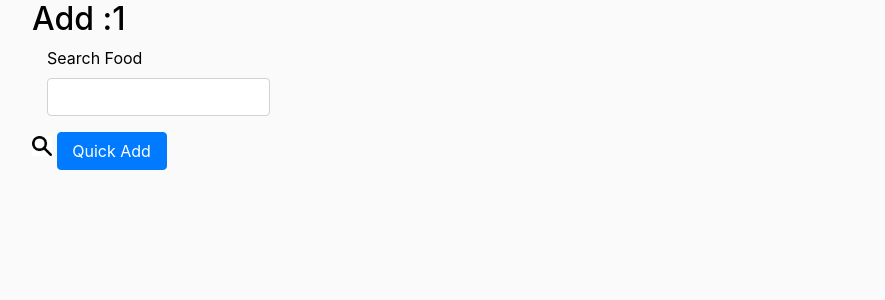
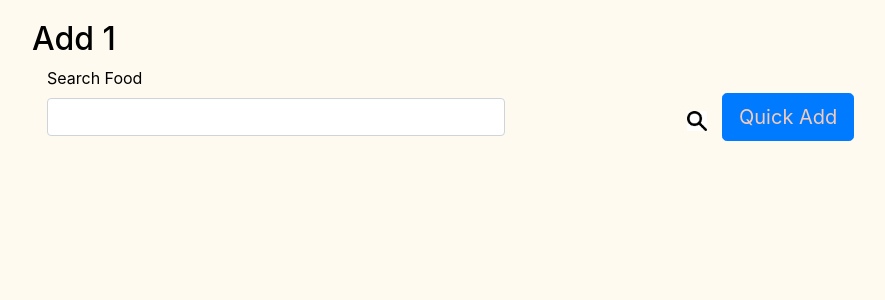
Before and after one commit to espressodepresso/CZ2006-Software-Engineering, a Flask app: page /addFoodRecord/1 in a window 1280 px wide. Shown: the part 79-379 px from the top of the page, without its empty margins (53-938 px from the left). Run offline with Flask 2, Linux system fonts and the light colour scheme; some libraries are stand-ins or nearby versions.

Commit message:
add css styling

```diff
--- a/Neutral/static/styles/search.css
+++ b/Neutral/static/styles/search.css
@@ -1,12 +1,43 @@
 body {
     background-color: #FFFAF0;
   }
-  .searchbutton{
-      margin-top: 2.5%;
 
+.searchsearch{
+    margin-top:190%;
 }
 
+dl{
+    width:50%
+    display:inline-block;
+}
+.main-form{
+    width:90%;
+}
 
+.search-form{
+    width:90%;
+}
+.anybutton{
+    margin-top:20%;
+}
+.add-div{
+    margin-left: 5px;
+}
+
+input#foodname.form-control{
+    width:100%
+}
+label.control-label{
+    width:100%
+}
+.food-record-add{
+    width:650px;
+}
+
+.food-record-search{
+    margin-right:10px;
+    margin-top:150%;
+}
 
 
 .first-row{
@@ -26,7 +57,6 @@ body {
 body {
     background-color: #FFFAF0;
 }
-
  .date-buttons{
       margin-bottom:10px;
     }
@@ -53,3 +83,12 @@ body {
     .ct-series-c .ct-slice-donut {
     stroke: rgb(235, 76, 76);
   }
+
+.editbtn{
+    margin-bottom: 3%;
+}
+
+.parent{
+    display:flex;
+
+}
--- a/Neutral/templates/addFoodRecord.html
+++ b/Neutral/templates/addFoodRecord.html
@@ -10,7 +10,7 @@
 <script src="https://stackpath.bootstrapcdn.com/bootstrap/4.3.1/js/bootstrap.min.js" integrity="sha384-JjSmVgyd0p3pXB1rRibZUAYoIIy6OrQ6VrjIEaFf/nJGzIxFDsf4x0xIM+B07jRM" crossorigin="anonymous"></script>
 <script src="https://stackpath.bootstrapcdn.com/bootstrap/4.3.1/js/bootstrap.min.js" integrity="sha384-JjSmVgyd0p3pXB1rRibZUAYoIIy6OrQ6VrjIEaFf/nJGzIxFDsf4x0xIM+B07jRM" crossorigin="anonymous"></script>
 
-<link rel="stylesheet" href="{{url_for('static', filename='search.css')}}">
+<link type="text/css" rel="stylesheet" href="{{ url_for('static', filename='styles/search.css') }}" />
 {% endblock %}
 
 {% block content %}
@@ -84,19 +84,26 @@
 
         <div class = 'row first-row'>
             <div style="clear: both">
-                <h2 style="float: left" >Add  :</header>
-                <h2 style="float: left" id = "meal">{{meal}}</header>
+                <h2 style="float: left" id = "meal" >Add {{meal}} </header>
             </div>
         </div>
 
         <div class="row">
             <form method="POST" action=""  class="main-form">
-            <dl class="col-md-10 col-lg-10">
-                {{ form.csrf_token }}
-                {{ wtf.form_field(form.foodname) }}
-            </dl>
-            <input class="searchbutton" type="image" src="../static/images/search.png" width="20" height="20" alt="Submit" />
-            <button class="btn btn-primary anybutton" id = 'quickadd' style = "width:110px;"><span class="glyphicon glyphicon-plus-sign"></span> Quick Add </button></td>
+                <div class="parent">
+                    <div class="food-record-add">
+                        <dl class="col-md-9 col-lg-9 ">
+                            {{ form.csrf_token }}
+                            {{ wtf.form_field(form.foodname) }}
+                        </dl>
+                    </div>
+                    <div class="add-div">
+                        <input class="searchbutton food-record-search" type="image" src="../static/images/search.png" width="20" height="20" alt="Submit"/>
+                    </div>
+                    <div class="add-div">
+                        <button class="btn btn-primary anybutton btn-lg" id = 'quickadd'><span class="glyphicon glyphicon-plus-sign"></span> Quick Add </button>
+                    </div>
+                </div>
             </form>
         </div>
         {% if foodList %}
@@ -130,7 +137,7 @@
                         <td>{{food.food_protein}}</td>
                         <td>{{food.food_sodium}}</td>
                         <td>{{food.food_fibres}}</td>
-                        <td class = "text-right"><button class="btn anybutton" style = "width:100px;"><span class="glyphicon glyphicon-plus-sign"></span> Add Food </button></td>
+                        <td class = "text-right"><button class="btn btn-success" style = "width:100px;"><span class="glyphicon glyphicon-plus-sign"></span> Add Food </button></td>
                     </tr>
                 </tbody>
             </table>
--- a/Neutral/templates/foodRecord.html
+++ b/Neutral/templates/foodRecord.html
@@ -132,8 +132,8 @@
                             <td style = 'text-align:center'>{{food.food_protein}}</td>
                             <td style = 'text-align:center'>{{food.food_sodium}}</td>
                             <td style = 'text-align:center'>{{food.food_fibres}}</td>
-                            <td class = "text-right"><button class="btn btn-primary editbtn"  data-toggle="editmodal" data-target="#edit"><i class="fa fa-pencil-square"></i></button>
-                                                     <button class="btn btn-primary deletebtn" id = "delete"><i class="fa fa-trash"></i></button></td>
+                            <td class = "text-right"><button class="btn btn-primary btn-sm editbtn"  data-toggle="editmodal" data-target="#edit"><i class="fa fa-pencil-square"></i></button>
+                                                     <button class="btn btn-primary btn-sm deletebtn" id = "delete"><i class="fa fa-trash"></i></button></td>
                         </tr>
                     </tbody>
                     {% endfor %}
```
Also changed, not shown: Neutral/templates/searchFood.html (+13 -8 lines), Neutral/site.db. Lines whose indentation alone changed are shown as unchanged.
